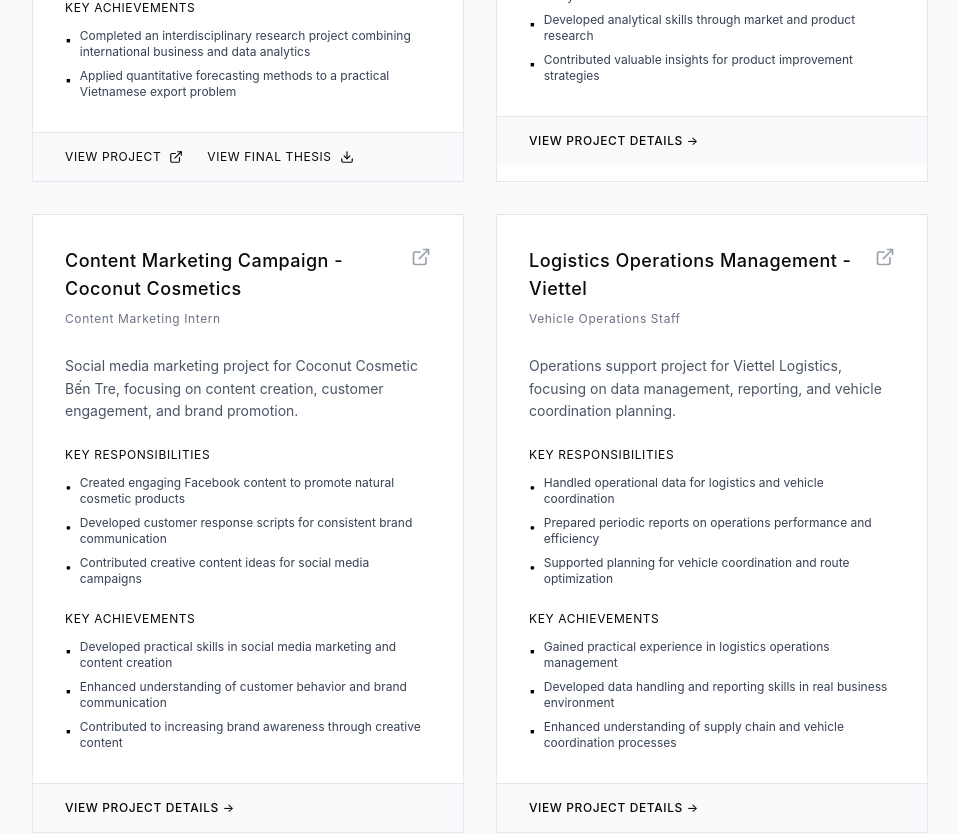
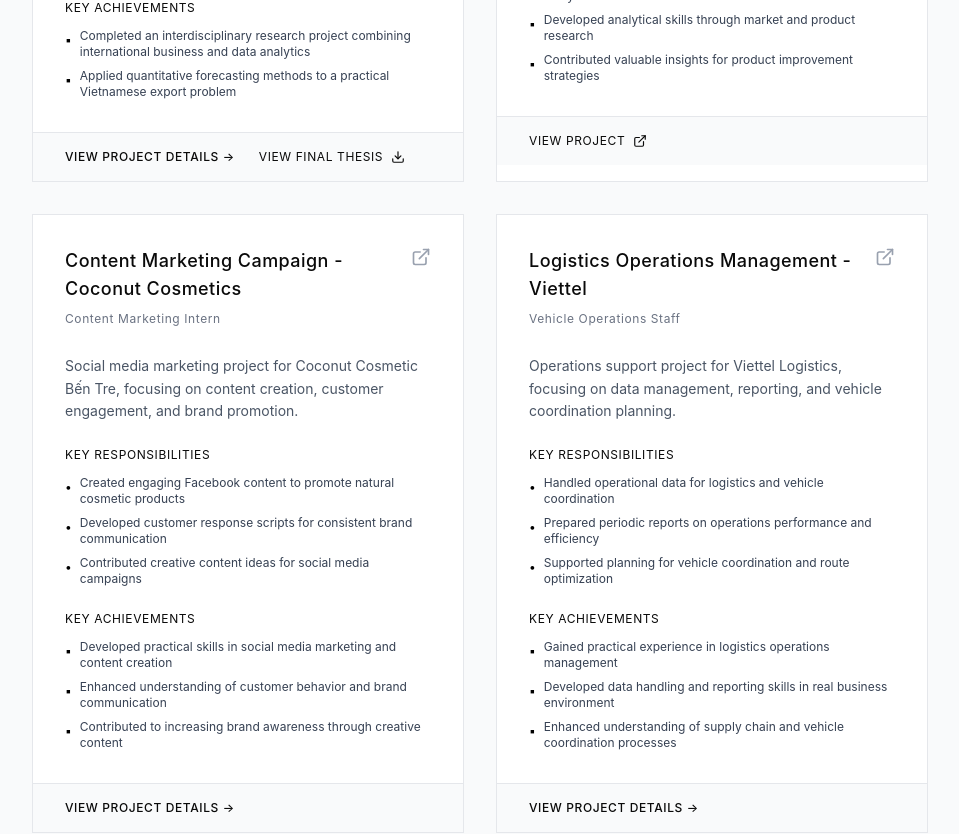
Before and after one commit to n-n-kim/TheAnh-s-Portfolio, a React (Vite) app: page / in a window 1280 px wide. Shown: the part 3340-4174 px from the top of the page, without its empty margins (288-1247 px from the left). Built offline with nearby package versions, Linux system fonts and the light colour scheme.

Commit message:
Move project link to FloodSense and update GPA

```diff
--- a/src/app/components/AchievementsSection.tsx
+++ b/src/app/components/AchievementsSection.tsx
@@ -30,10 +30,10 @@ export function AchievementsSection() {
       category: language === 'en' ? 'Graduation' : 'Tốt nghiệp',
       title: language === 'en' ? 'Graduated with Honors' : 'Tốt nghiệp loại Giỏi',
       description: language === 'en'
-        ? 'Graduated from FPT University with an overall GPA of 8.2/10'
-        : 'Tốt nghiệp Đại học FPT loại Giỏi với GPA toàn khóa 8,2/10',
+        ? 'Graduated from FPT University with an overall GPA of 3.3/4.0'
+        : 'Tốt nghiệp Đại học FPT loại Giỏi với GPA toàn khóa 3.3/4.0',
       date: '2026',
-      impact: language === 'en' ? 'Overall GPA: 8.2/10' : 'GPA toàn khóa: 8,2/10'
+      impact: language === 'en' ? 'Overall GPA: 3.3/4.0' : 'GPA toàn khóa: 8,2/10'
     },
     {
       icon: Trophy,
--- a/src/app/components/ProjectsSection.tsx
+++ b/src/app/components/ProjectsSection.tsx
@@ -13,7 +13,6 @@ export function ProjectsSection() {
         ? 'Graduation thesis applying a hybrid ARIMAX-LSTM model to analyze and forecast price volatility in Vietnam’s rice exports.'
         : 'Đồ án tốt nghiệp ứng dụng mô hình lai ARIMAX-LSTM để phân tích và dự đoán biến động giá xuất khẩu gạo của Việt Nam.',
       role: language === 'en' ? 'Graduation Thesis' : 'Đồ án Tốt nghiệp',
-      projectUrl: 'https://www.facebook.com/profile.php?id=61583161011775',
       thesisUrl: '/Final_Thesis_Revised_After_the_Report.pdf',
       responsibilities: language === 'en' ? [
         'Collected and prepared Vietnam rice export price data and relevant external variables',
@@ -34,6 +33,7 @@ export function ProjectsSection() {
     },
     {
       title: language === 'en' ? 'FloodSense Product Development' : 'Phát triển sản phẩm FloodSense',
+      projectUrl: 'https://www.facebook.com/profile.php?id=61583161011775',
       description: language === 'en'
         ? 'Product research and development project for Sony Vietnam, focusing on innovative flood sensing technology and smart solutions.'
         : 'Dự án nghiên cứu và phát triển sản phẩm tại Sony Việt Nam - Cần Thơ, tập trung vào công nghệ cảm biến lũ lụt sáng tạo và giải pháp thông minh.',
```
